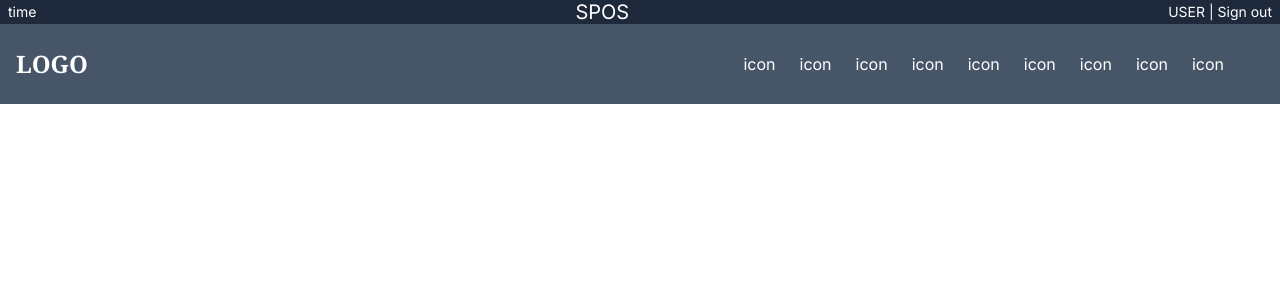
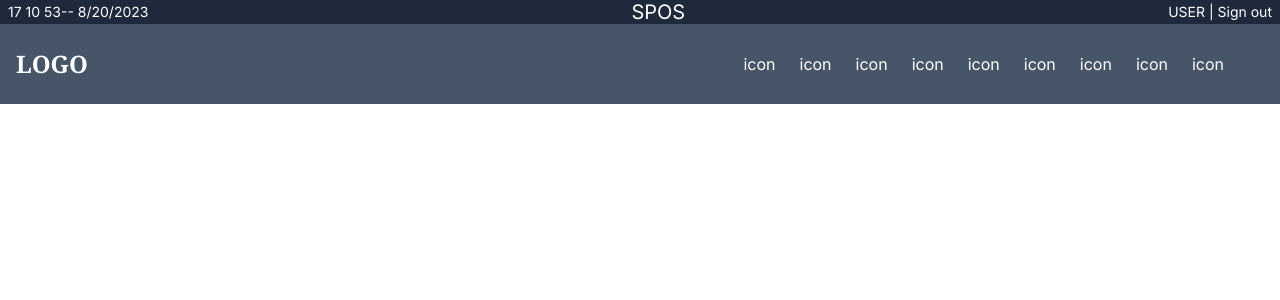
Before and after one commit to FYOTOL1/next_app, a Next.js app: page / in a window 1280 px wide. Shown: the top 300 px of the page. Built offline with nearby package versions, Linux system fonts and the light colour scheme.

Commit message:
add date

```diff
--- a/src/app/components/Header.tsx
+++ b/src/app/components/Header.tsx
@@ -1,15 +1,36 @@
+"use client"
+
+import React, { useEffect, useState } from "react";
 type Props = {};
 
-const Header = (props: Props) => {
+function getDate() {
+   const today = new Date();
+   const month = today.getMonth() + 1;
+   const year = today.getFullYear();
+   const date = today.getDate();
+   const hour = today.getHours();
+   const minut = today.getMinutes();
+   const sec = today.getSeconds();
+
+   return `  ${hour} ${minut} ${sec}-- ${month}/${date}/${year} `;
+}
+
+const Header = ( props: Props ) => {
+    const [ currentDate, setCurrentDate ] = useState( getDate() );
+   useEffect(()=>{
+setCurrentDate(getDate())
+}, [currentDate])
+
+
    return (
       <div>
          <div className=" w-screen h-6 bg-slate-800 flex justify-between items-center px-2 text-white text-sm">
-            <div>time</div>
+            <div>{currentDate}</div>
             <div className=" text-xl">SPOS</div>
             <div> USER | Sign out</div>
          </div>
          <nav className="w-screen h-20 bg-slate-600 text-white flex items-center px-4 justify-between">
-            <h1 className=" font-serif font-bold text-2xl" >LOGO</h1>
+            <h1 className=" font-serif font-bold text-2xl">LOGO</h1>
             <ul className="flex gap-6 px-10">
                <li>icon</li>
                <li>icon</li>
```
